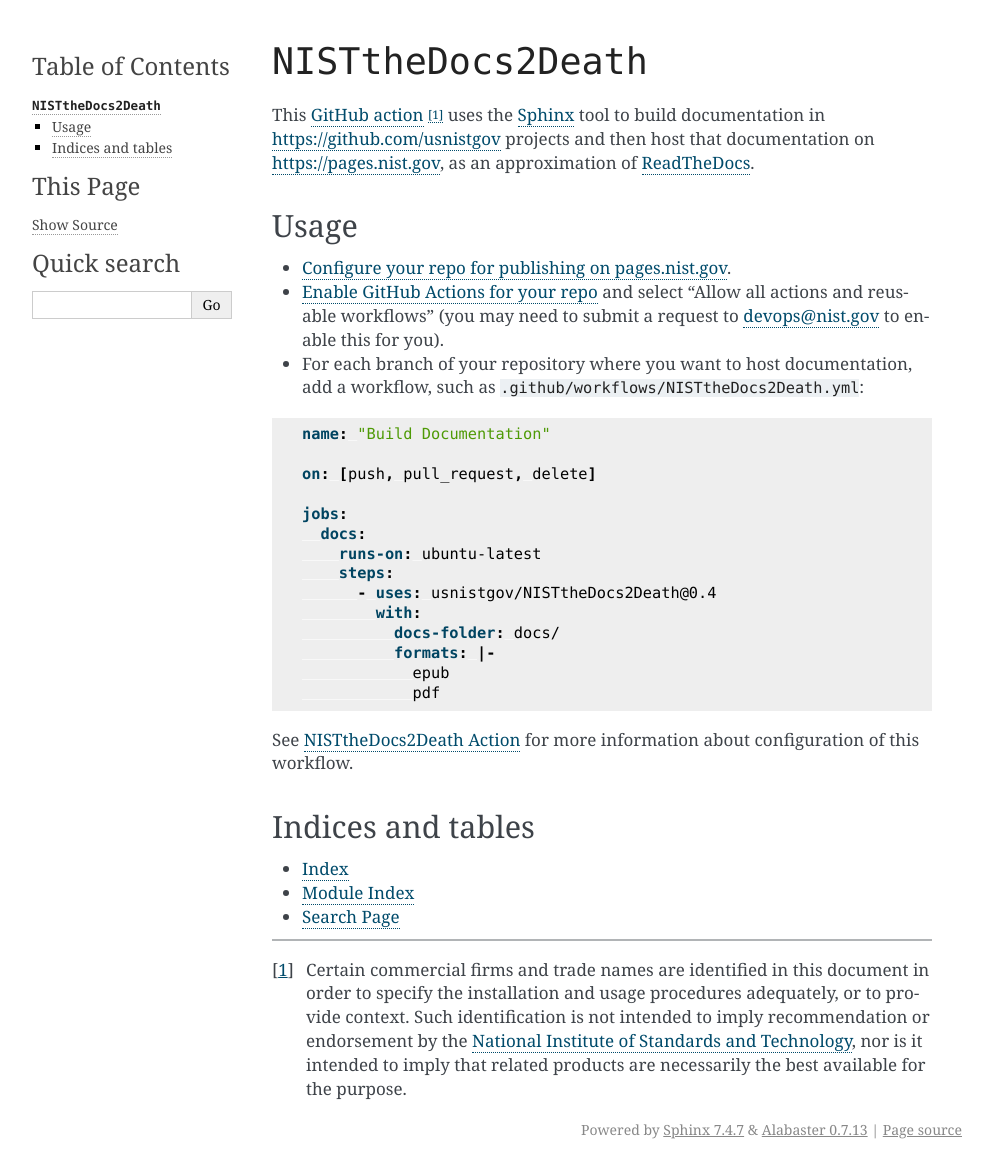
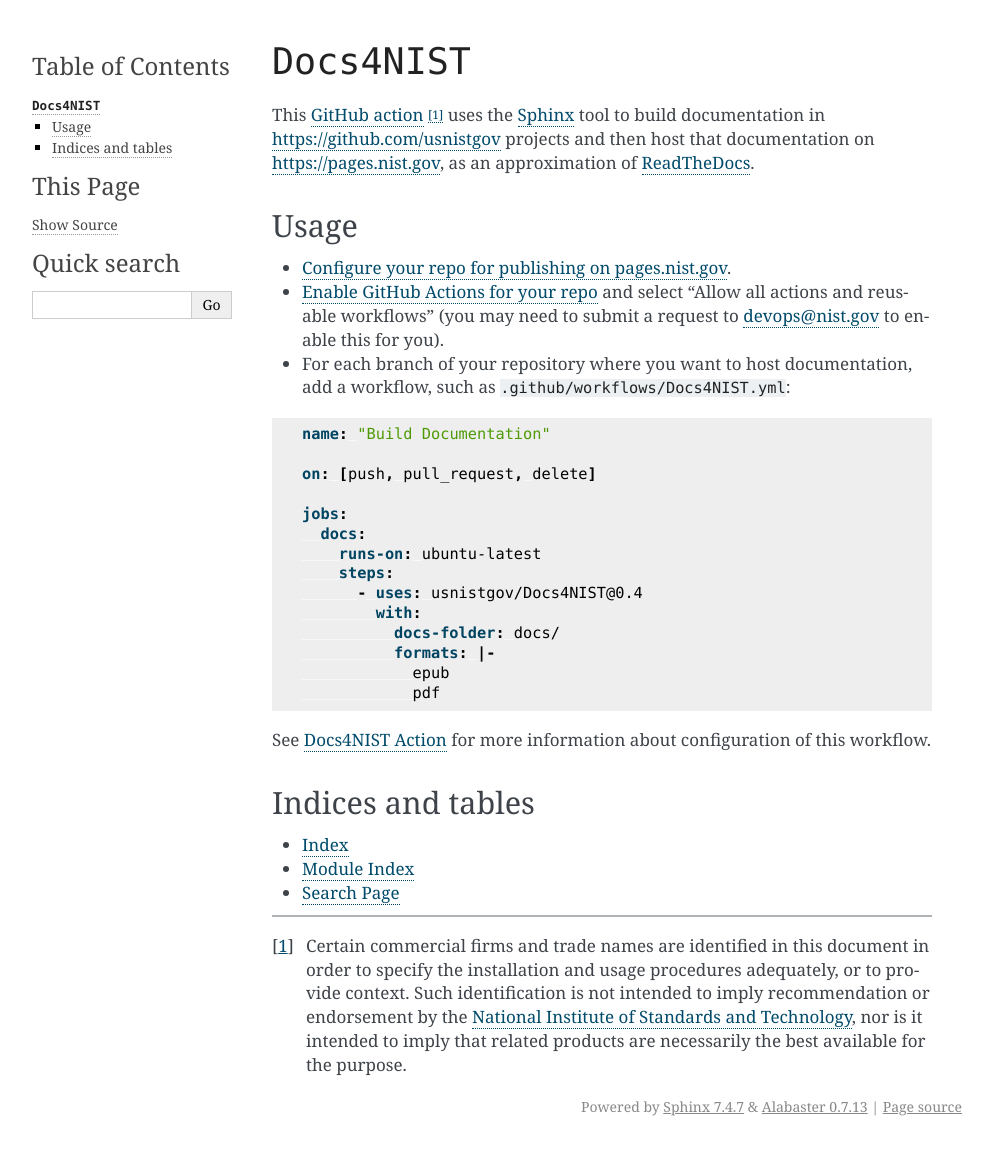
Before and after one commit to usnistgov/Docs4NIST, a Sphinx documentation site: the page built from docs/index.rst, in a window 1280 px wide. Shown: the whole page, without its empty margins (148-1141 px from the left). Built offline with Sphinx 7.4.7, drawn with Linux system fonts in a browser that asks for light colours; after the commit the page ends 1146 px from its top, so only the background shows below that.

Commit message:
Rename package to appease OISM

```diff
--- a/action.yml
+++ b/action.yml
@@ -1,6 +1,6 @@
 # This is a basic workflow that is manually triggered
 
-name: NISTtheDocs2Death
+name: Docs4NIST
 description: Deploys Sphinx-built documentation to https://pages.nist.gov
 author: Jonathan Guyer
 
@@ -115,7 +115,7 @@
       id: ntd2d
       # from https://github.com/orgs/community/discussions/41927#discussioncomment-4605881
       # @mbrancato
-      # because usnistgov/NISTtheDocs2Death/ntd2d@${{ github.action_ref }}
+      # because usnistgov/Docs4NIST/ntd2d@${{ github.action_ref }}
       # doesn't work
       uses: ./../../_actions/current/ntd2d
       with:
--- a/docs/conf.py
+++ b/docs/conf.py
@@ -6,7 +6,7 @@
 # -- Project information -----------------------------------------------------
 # https://www.sphinx-doc.org/en/master/usage/configuration.html#project-information
 
-project = 'NISTtheDocs2Death'
+project = 'Docs4NIST'
 copyright = u'works of NIST employees are not not subject to copyright protection in the United States'
 author = 'Jonathan E. Guyer'
 
--- a/docs/index.rst
+++ b/docs/index.rst
@@ -1,7 +1,7 @@
-.. _NISTTHEDOCS2DEATH_INTRO:
+.. _DOCS4NIST_INTRO:
 
-``NISTtheDocs2Death``
-=====================
+``Docs4NIST``
+=============
 
 This `GitHub action <https://docs.github.com/en/actions>`_ [#]_ uses the
 `Sphinx <https://www.sphinx-doc.org/>`_ tool to build documentation in
@@ -21,7 +21,7 @@
   and select "Allow all actions and reusable workflows" (you may need to
   submit a request to devops@nist.gov to enable this for you).
 - For each branch of your repository where you want to host documentation,
-  add a workflow, such as :file:`.github/workflows/NISTtheDocs2Death.yml`:
+  add a workflow, such as :file:`.github/workflows/Docs4NIST.yml`:
 
 .. code-block:: yaml
 
@@ -33,14 +33,14 @@
      docs:
        runs-on: ubuntu-latest
        steps:
-         - uses: usnistgov/NISTtheDocs2Death@0.4
+         - uses: usnistgov/Docs4NIST@0.4
            with:
              docs-folder: docs/
              formats: |-
                epub
                pdf
 
-See :ref:`NISTTHEDOCS2DEATH` for more information about configuration of
+See :ref:`DOCS4NIST` for more information about configuration of
 this workflow.
 
 .. toctree::
@@ -57,7 +57,7 @@
    :caption: Actions:
    :hidden:
 
-   nistthedocs2death
+   docs4nist
    ntd2d
 
 
```
Also changed, not shown: README.md (+4 -4 lines), docs/customization.rst (+12 -12 lines), docs/docs4nist.rst (renamed from docs/nistthedocs2death.rst, +5 -5 lines), docs/ntd2d.rst (+4 -4 lines), ntd2d/README.md, 3 other files.
